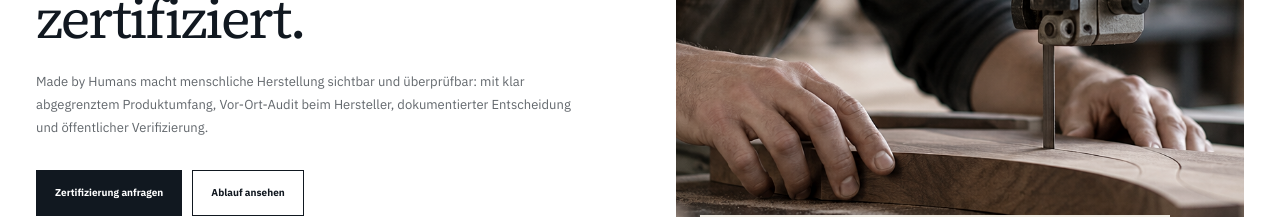
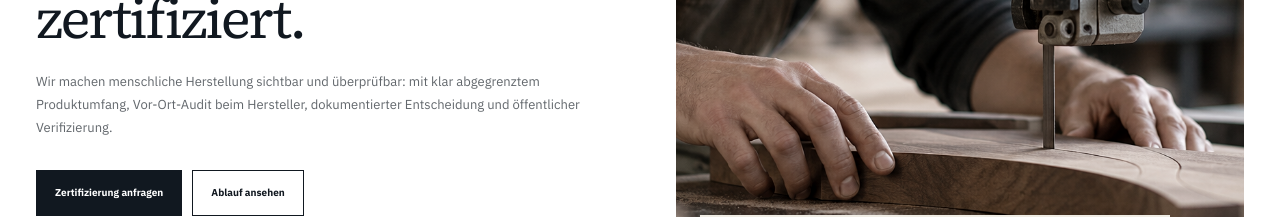
Before and after one commit to dennis-glaser-coder/human-certification-web, a Next.js app: page /fuer-hersteller in a window 1280 px wide. Shown: the part 440-657 px from the top of the page. Built offline with nearby package versions, Linux system fonts and the light colour scheme.

Commit message:
Rename brand to Made by Human and strengthen first-person voice

```diff
--- a/src/app/fuer-hersteller/page.js
+++ b/src/app/fuer-hersteller/page.js
@@ -133,7 +133,7 @@ export default function ManufacturerPage() {
             <div className="brandTrace" aria-hidden="true"><i></i><i></i><i></i><b></b></div>
             <h1>Menschliche Herstellung. Als Produktmerkmal zertifiziert.</h1>
             <p className="lead">
-              Made by Humans macht menschliche Herstellung sichtbar und überprüfbar: mit klar abgegrenztem Produktumfang,
+              Wir machen menschliche Herstellung sichtbar und überprüfbar: mit klar abgegrenztem Produktumfang,
               Vor-Ort-Audit beim Hersteller, dokumentierter Entscheidung und öffentlicher Verifizierung.
             </p>
             <div className="manufacturerHeroActions">
@@ -147,7 +147,7 @@ export default function ManufacturerPage() {
               alt="Menschliche Holzbearbeitung an einer Bandsäge in einer Werkstatt"
             />
             <div className="manufacturerHeroCredential">
-              <img src={assetBase + '/brand/made-by-humans-seal.png'} alt="Made by Humans Zertifizierungszeichen" />
+              <img src={assetBase + '/brand/made-by-humans-seal.png'} alt="Made by Human Zertifizierungszeichen" />
               <div>
                 <span>NACH POSITIVER ENTSCHEIDUNG</span>
                 <strong>Ein sichtbarer Nachweis für einen realen Herstellungsunterschied.</strong>
```
